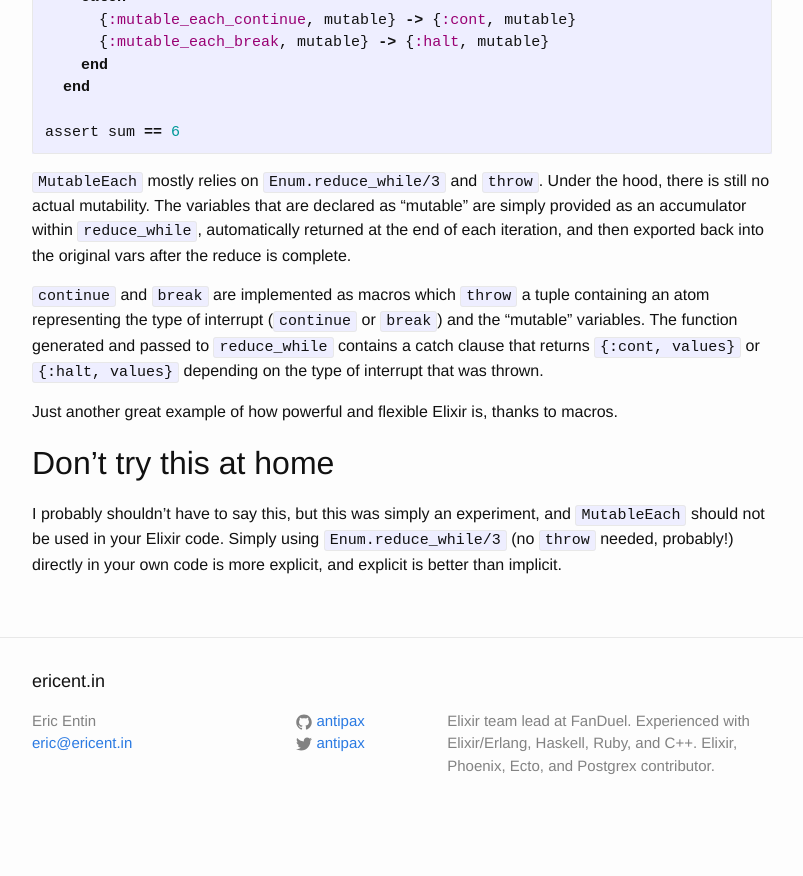
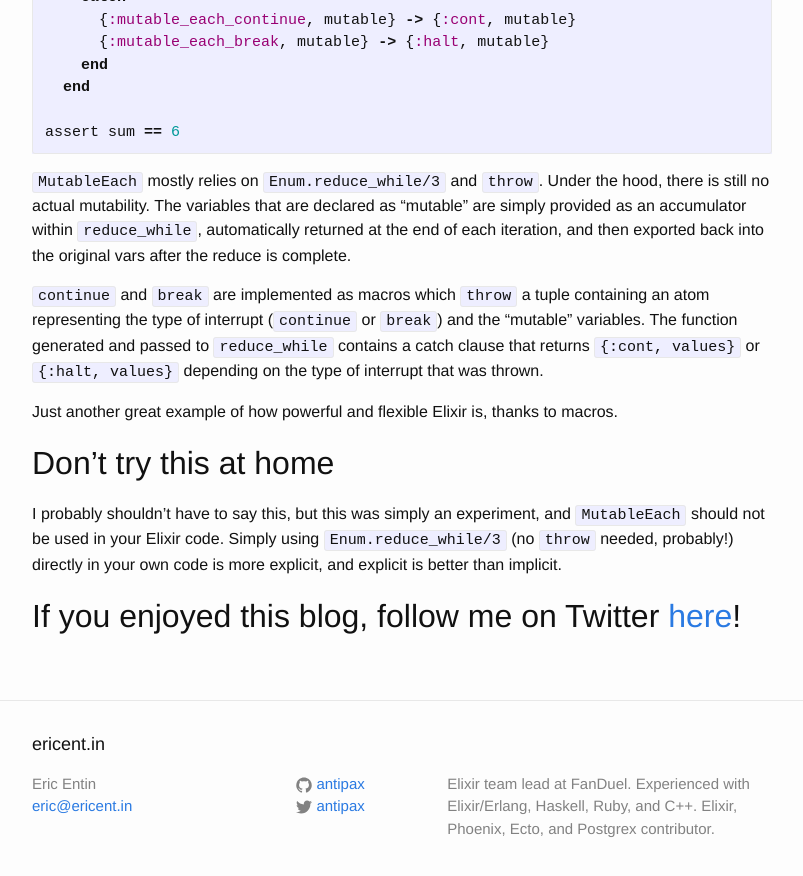
Before and after one commit to ericentin/ericentin.github.io, a Jekyll site: the page built from _posts/2016-06-10-elixir-flexibility.markdown, in a window 1280 px wide and 900 px high, scrolled down 3537 px. Shown: the top 876 px of the window, without its empty margins (238-1041 px from the left). Built offline with Jekyll 4.4.1, drawn with Linux system fonts in a browser that asks for light colours; before the commit the page ends 4374 px from its top, so only the background shows below that.

Commit message:
update post

```diff
--- a/_posts/2016-06-10-elixir-flexibility.markdown
+++ b/_posts/2016-06-10-elixir-flexibility.markdown
@@ -198,3 +198,5 @@ Just another great example of how powerful and flexible Elixir is, thanks to mac
 ## Don't try this at home
 
 I probably shouldn't have to say this, but this was simply an experiment, and `MutableEach` should not be used in your Elixir code. Simply using `Enum.reduce_while/3` (no `throw` needed, probably!) directly in your own code is more explicit, and explicit is better than implicit.
+
+## If you enjoyed this blog, follow me on Twitter [here](https://twitter.com/antipax)!
```
